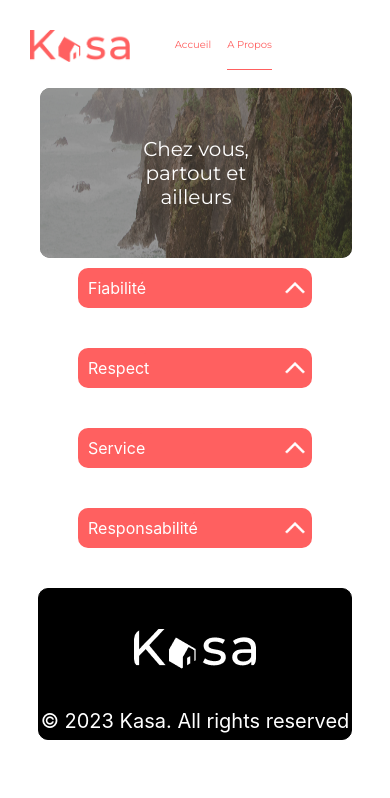
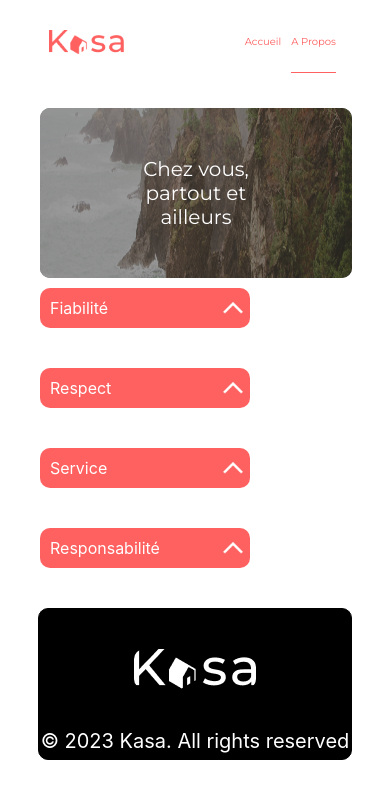
Before and after one commit to toplev/P8, a React (Create React App) app in the folder my-app/: page /About in a window 390 px wide. Shown: the top 798 px of the page. Built offline with nearby package versions, Linux system fonts and the light colour scheme.

Commit message:
update responsive

```diff
--- a/my-app/src/styles/Banner.css
+++ b/my-app/src/styles/Banner.css
@@ -32,6 +32,8 @@
       display: flex;
       margin: auto;
       margin-left: 40px;
+      margin-top: 20px;
+
     }
 
     .text {
--- a/my-app/src/styles/Collapse.css
+++ b/my-app/src/styles/Collapse.css
@@ -232,10 +232,10 @@ margin-bottom: 40px;}
 	border-radius: 10px;
 }
 
-@media (max-width: 280px) {
+@media (max-width: 450px) {
 	.aboutmain {
 		display: flex;
-		width: 280px;
+		width: 80%;
 		margin: auto;
 		margin-left: 40px;
 		margin-top: 10px;
@@ -243,7 +243,7 @@ margin-bottom: 40px;}
 
 	 .title {
 		display: flex;
-		width: 270px;
+		width: 200px;
 	}
 
 	.accordion{
--- a/my-app/src/styles/Gallery.css
+++ b/my-app/src/styles/Gallery.css
@@ -1,10 +1,10 @@
 .gallerybackgroud {
+	display: flex;
+	flex-wrap: wrap;
+    flex-direction: row;
     width: 80%;
 	background-color: #F7F7F7;
 	border-radius: 10px;
-    display: flex;
-    flex-wrap: wrap;
-    flex-direction: row;
     height: 100%;
     top: 40px;
     margin: auto;
@@ -26,12 +26,13 @@
 }
 
 .apto-list {
-	margin: 20px;
+	margin: auto;
 	display: flex;
 	align-items: center;
 	flex-direction: column;
 	position: relative;
 	border-radius: 10px;
+	margin-top: 10px;
 }
 
 .apto-list::before {
@@ -51,13 +52,7 @@
 	border-radius: 10px;
   }
 
-  @media (max-width: 800px) {
-    .header {
-      flex: 100%;
-    }
-  }
-
-  @media (max-width: 280px) {
+  @media (max-width: 450px) {
     .gallerybackgroud {
 		display: flex;
 		width: 230px;
--- a/my-app/src/styles/Header.css
+++ b/my-app/src/styles/Header.css
@@ -6,6 +6,7 @@
     margin: auto;
     justify-content:space-between;
     margin-top: 20px;
+    border: solid 0px red;
 }
 
 .logo {
@@ -16,13 +17,10 @@
   @media (max-width: 450px) {
     .header {
       flex: 100%;
-      width: 320px;
-      margin-left: 20px;
     }
 
     .logo {
       display: flex;
-      width: 100px;
-      margin: 10px;
+      width: 75px;
     }
   }
--- a/my-app/src/styles/LinkPage.css
+++ b/my-app/src/styles/LinkPage.css
@@ -21,17 +21,12 @@
 
 @media (max-width: 500px) {
 
-  .linkpage {
-    margin-right: 60px;
-}
-
   .textcolor {
     display: flex;
     font-size: 10px;
-
   }
 
   .space {
-    margin: 8px;
+    margin: 5px;
   }
 }
```
Also changed, not shown: my-app/src/components/RealEstateList.js (deleted, +0 -30 lines), my-app/src/styles/RealEstateList.css (deleted, +0 -31 lines).
